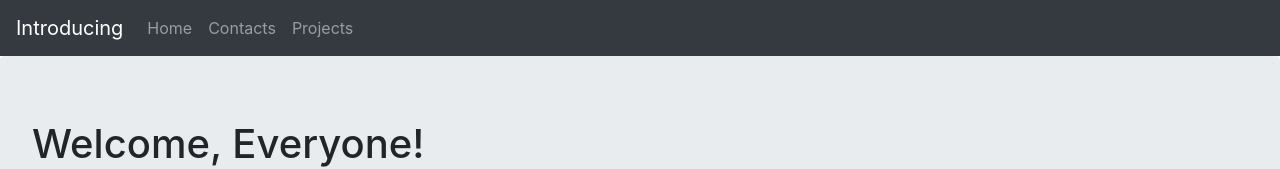
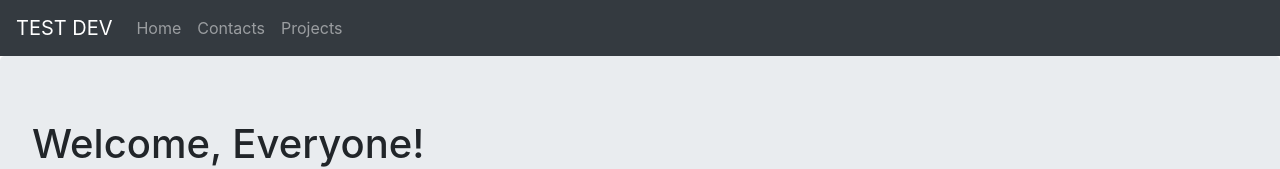
Before and after one commit to Banyan-Labs/collaborate, a React (Create React App) app: page / in a window 1280 px wide. Shown: the top 169 px of the page. Built offline with nearby package versions, Linux system fonts and the light colour scheme.

Commit message:
create site_data file with example in navbar

```diff
--- a/src/components/Navbar/Navbar.js
+++ b/src/components/Navbar/Navbar.js
@@ -1,12 +1,13 @@
 
 import React from 'react';
+import {SITE_DATA} from '../../site-data'
 import * as ReactBootStrap from 'react-bootstrap';
 
 class Navbar extends React.Component {
   render() {
     return(
       <ReactBootStrap.Navbar collapseOnSelect expand="lg" bg="dark" variant="dark">
-        <ReactBootStrap.Navbar.Brand href="/">Introducing</ReactBootStrap.Navbar.Brand>
+        <ReactBootStrap.Navbar.Brand href="/">{SITE_DATA.developerName}</ReactBootStrap.Navbar.Brand>
         <ReactBootStrap.Navbar.Toggle aria-controls="responsive-navbar-nav" />
         <ReactBootStrap.Navbar.Collapse id="responsive-navbar-nav">
         <ReactBootStrap.Nav className="mr-auto">
--- /dev/null
+++ b/src/site-data.js
@@ -0,0 +1,32 @@
+export const SITE_DATA = {
+    developerName:"TEST DEV",
+    logo: "https://banyanlabs.io/static/Logo-ba022e637f1be3fe28d39b0560ae901b.png",
+    contactLinks: {
+        github:"",
+        twitter:"",
+        linkedIn:"",
+    },
+    projects: [
+        {
+            projectName: "Project 1",
+            projectDescription: "One line project description",
+            thumbnailImage: "",
+            githubUrl: "",
+            liveSiteUrl: "",
+        },
+        {
+            projectName: "Project 2",
+            projectDescription: "One line project description",
+            thumbnailImage: "",
+            githubUrl: "",
+            liveSiteUrl: "",
+        },
+        {
+            projectName: "Project 3",
+            projectDescription: "One line project description",
+            thumbnailImage: "",
+            githubUrl: "",
+            liveSiteUrl: "",
+        },
+    ]
+}
```
